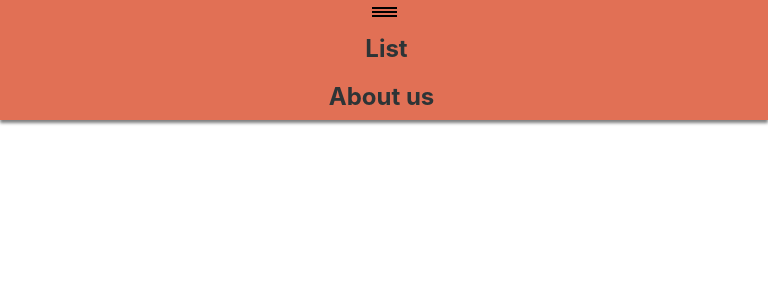
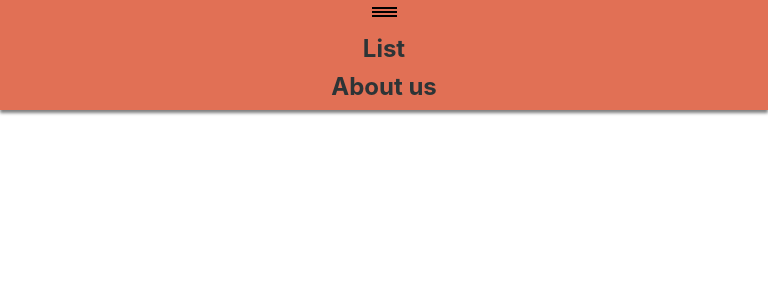
Before and after one commit to Karol-Szykula/recrutation-random-user-api, a React (Create React App) app: page / in a window 768 px wide. Shown: the top 300 px of the page. Built offline with nearby package versions, Linux system fonts and the light colour scheme.

Commit message:
Fix menu padding

```diff
--- a/src/Navigation/navigation.css
+++ b/src/Navigation/navigation.css
@@ -1,7 +1,7 @@
 .section-nav-top {
     position: fixed;
     display: flex;
-    flex-direction: row;
+    flex-direction: column;
     box-shadow: 0px 3px 3px rgba(0, 0, 0, 0.5);
     left: 0;
     top: 0;
@@ -61,12 +61,13 @@
     justify-content: center;
 }
 
-.section-nav-top__item:first-child {
-    padding-left: 5px;
-}
-
-.section-nav-top__item:last-child {
-    padding-right: 5px;
+@media only screen and (min-width: 768px) {
+    .section-nav-top__item:first-child {
+        padding-left: 5px;
+    }
+    .section-nav-top__item:last-child {
+        padding-right: 5px;
+    }
 }
 
 .section-nav-top__toggle-link {
@@ -101,8 +102,11 @@
     .section-nav-top__flex-wrapper--collapsed {
         max-height: 0 !important;
     }
+    .section-nav-top__item {
+        padding: 0 5px;
+    }
     .section-nav-top__item:first-child {
-        padding-bottom: 5px;
+        padding-top: 5px;
     }
     .section-nav-top__item:last-child {
         padding-bottom: 5px;
```
